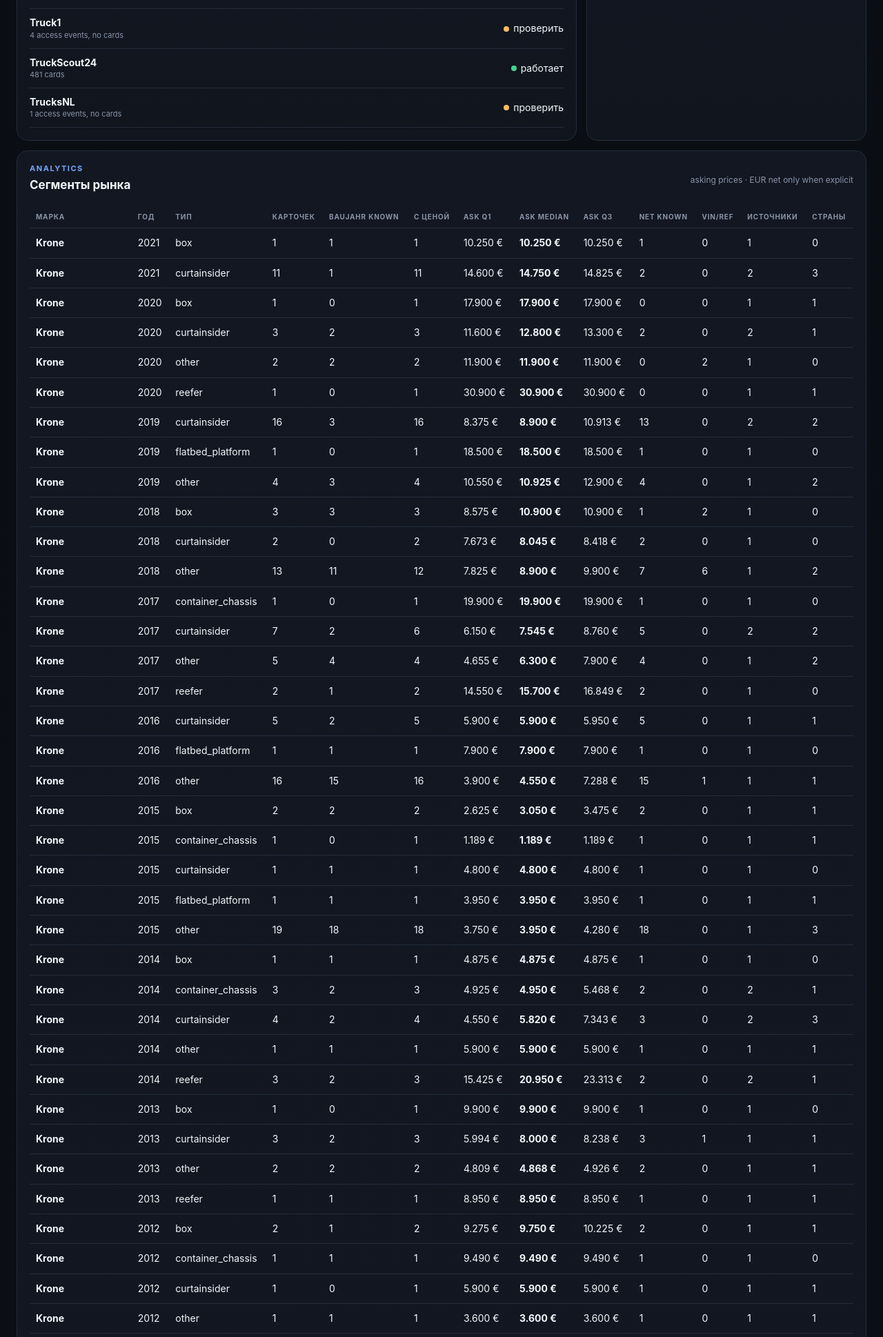
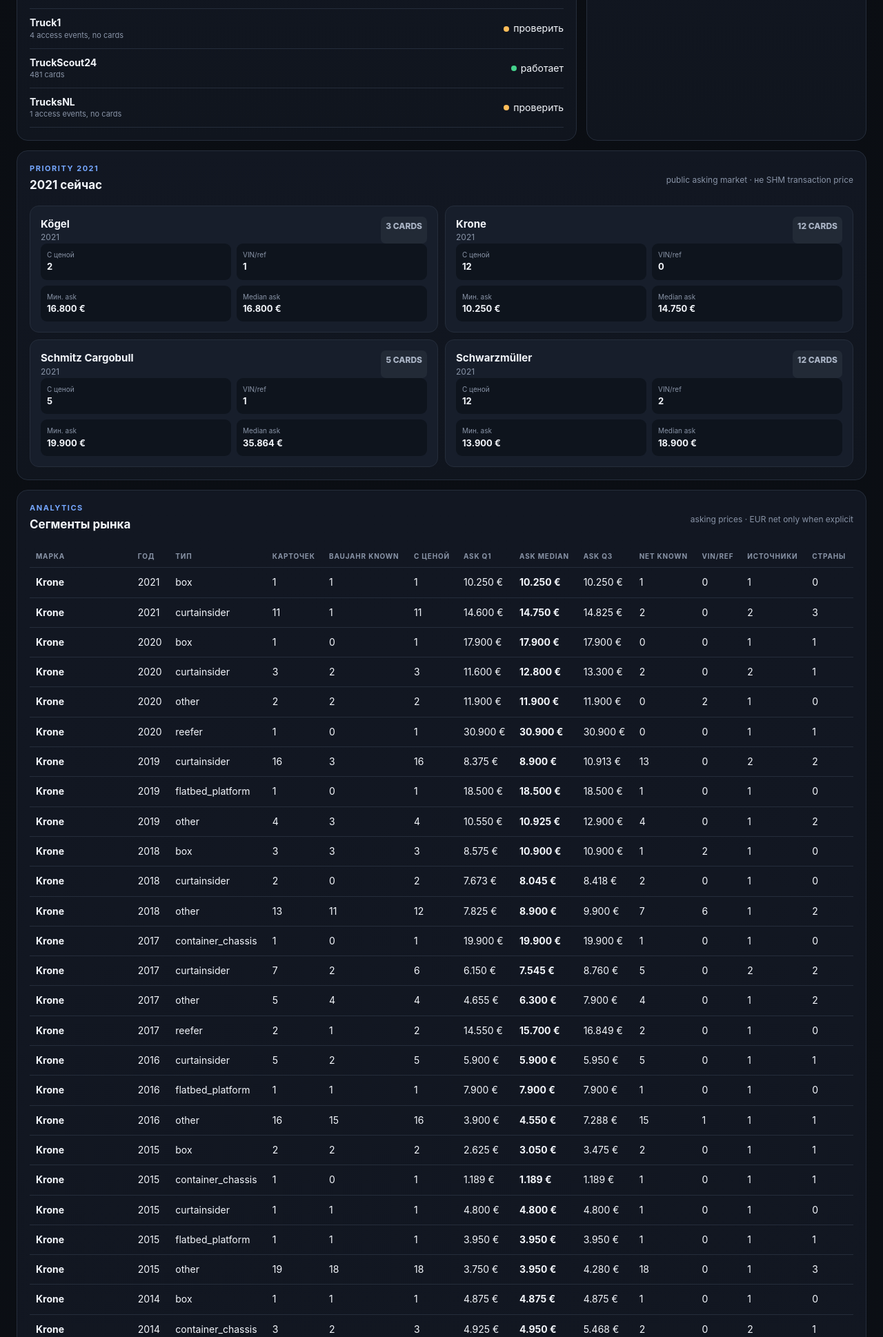
Before and after one commit to Muza-code/shmhandelvin, a Flask app: page / in a window 1280 px wide. Shown: the part 2160-4098 px from the top of the page at 69% size. Run offline with Flask 3, Linux system fonts and the light colour scheme.

Commit message:
ui: add priority 2021 market snapshot

```diff
--- a/templates/market_center.html
+++ b/templates/market_center.html
@@ -59,6 +59,11 @@
       <div class="panel">
         <div class="panel-head"><div><div class="section-label">Market</div><h3>По маркам</h3></div></div>
         <div id="brands"></div>
+      </div>
+
+      <div class="panel span2">
+        <div class="panel-head"><div><div class="section-label">Priority 2021</div><h3>2021 сейчас</h3></div><span class="muted">public asking market · не SHM transaction price</span></div>
+        <div id="snapshot2021" class="cards"></div>
       </div>
 
       <div class="panel span2">
@@ -142,6 +147,17 @@ function render(){
   const bc={}; L.forEach(x=>bc[x.brand]=(bc[x.brand]||0)+1);
   document.getElementById('brands').innerHTML=Object.entries(bc).sort((a,b)=>b[1]-a[1]).map(([b,n])=>`<div class="bar-row"><span>${esc(b)}</span><div class="bar"><i style="width:${Math.min(100,n/Math.max(...Object.values(bc))*100)}%"></i></div><b>${n}</b></div>`).join('');
 
+  const y2021=L.filter(x=>String(x.year)==='2021');
+  const by2021={};
+  y2021.forEach(x=>(by2021[x.brand]??=[]).push(x));
+  document.getElementById('snapshot2021').innerHTML=['Kögel','Krone','Schmitz Cargobull','Schwarzmüller'].map(b=>{
+    const a=by2021[b]||[];
+    const ps=a.map(x=>x.price_original).filter(x=>typeof x==='number').sort((x,y)=>x-y);
+    const med=ps.length?ps[Math.floor((ps.length-1)/2)]:null;
+    const vins=a.filter(x=>x.vin||x.vin_ref).length;
+    return `<article class="deal-card"><div class="deal-top"><div><b>${esc(b)}</b><span>2021</span></div><span class="badge unknown">${a.length} CARDS</span></div><div class="deal-grid"><div><span>С ценой</span><b>${ps.length}</b></div><div><span>VIN/ref</span><b>${vins}</b></div><div><span>Мин. ask</span><b>${euro(ps[0]??null)}</b></div><div><span>Median ask</span><b>${euro(med)}</b></div></div></article>`;
+  }).join('');
+
   document.getElementById('segments').innerHTML=(data.segments||[]).map(x=>`<tr>
     <td><b>${esc(x.brand)}</b></td><td>${esc(x.year)}</td><td>${esc(x.body_type||'other')}</td><td>${x.cards}</td><td>${x.construction_year_known||0}</td><td>${x.priced}</td>
     <td>${euro(x.q1_ask_eur)}</td><td><b>${euro(x.median_ask_eur)}</b></td><td>${euro(x.q3_ask_eur)}</td>
```
